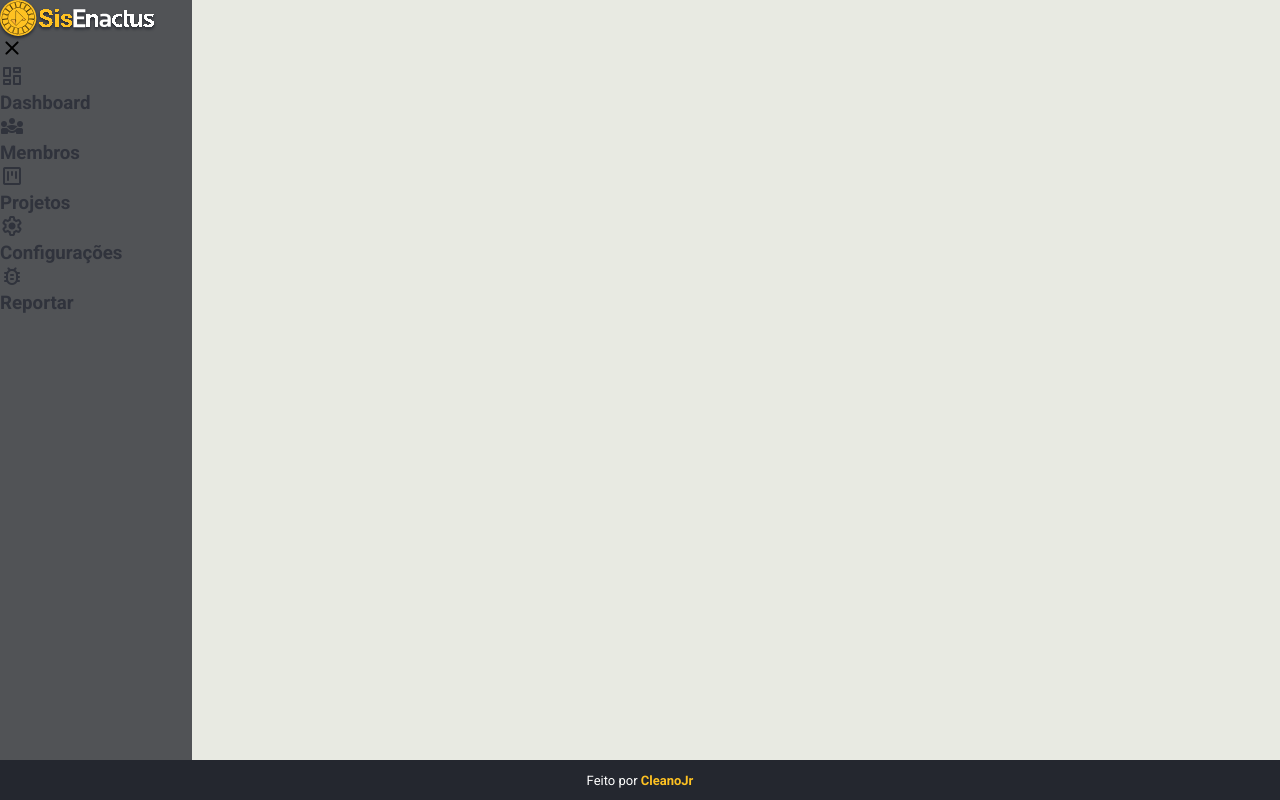
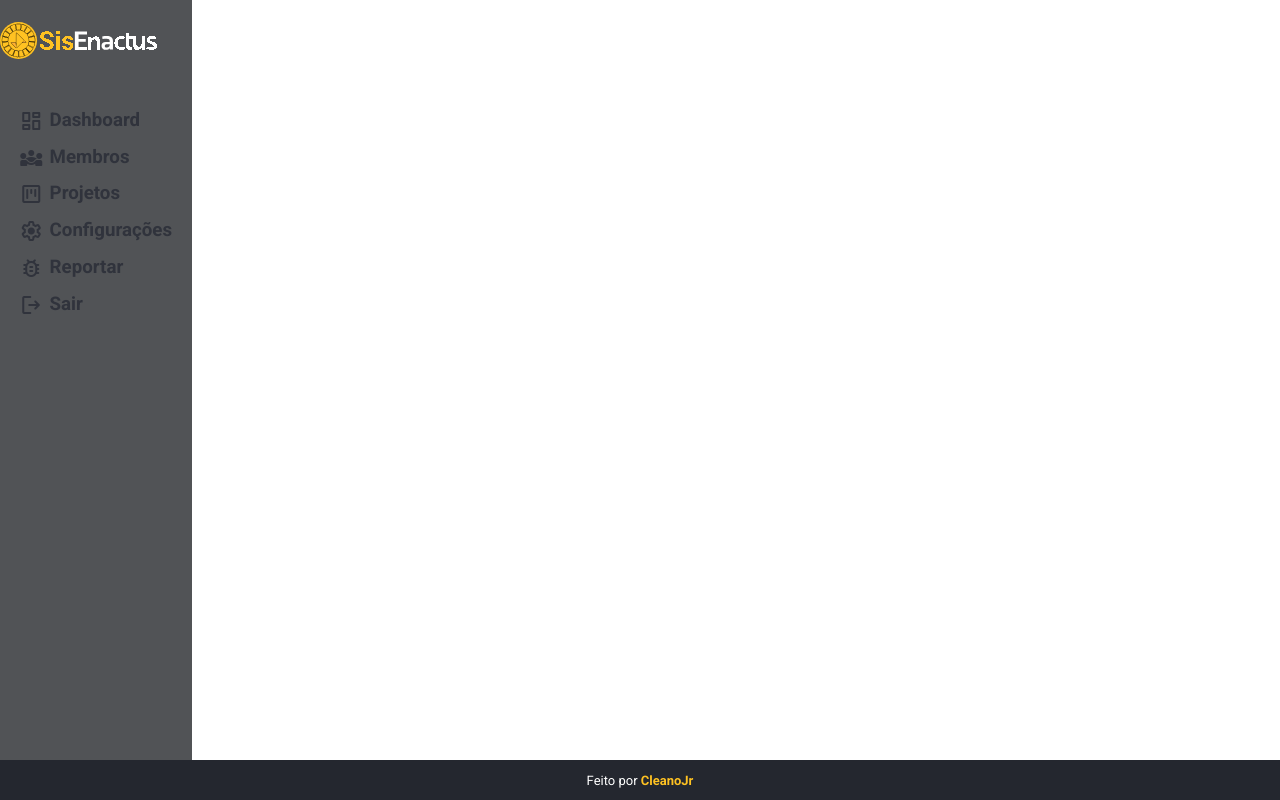
Before and after one commit to CleanoJr/SisEnactus, a plain HTML site: page home-dashboard.html in a window 1280 px wide. Drawn offline with nearby package versions, Linux system fonts and the light colour scheme.

Commit message:
Add botao sair e ajustes no CSS

```diff
--- a/css/home.css
+++ b/css/home.css
@@ -31,11 +31,13 @@
 
 /*------ main (Conteúdo Principal) ------*/
 main {
+   display: grid;
    height: 95vh;
-    background: var(--cor-background-light);
-    display: flex;
-    justify-content: center;
-    align-items: center;
+   width: 96%;
+   margin: 0 auto;
+   gap: 1.8rem;
+   grid-template-columns: 14rem auto 23rem;
+   /* background: var(--cor-background-light); */
 }
 
 a {
@@ -52,24 +54,49 @@ h1 {
    font-size: 1.4rem;
 }
 
-
-
 aside {
+   height: 95vh;
    width: 12em;
-    height: 95vh;
    position: fixed;
    left: 0;
    top: 0;
    background-color: var(--cor-cinza-light);
 }
 
+aside .top {
+   /* background-color: var(--cor-cinza-escuro); */
+   display: flex;
+   align-items: center;
+   justify-content: space-between;
+   margin-top: 1.4rem;
+}
 
-.logo {
-    width: 80%;
-    /* height: auto; */
-    /* margin-bottom: 1.5em; */
-    filter: drop-shadow(0 .15em .1em var(--cor-dark));
+aside .logo img {
+   height: 2.3em;
 }
+
+aside .close {
+   display: none;
+}
+
+/* ========= Sidebar ========= */
+
+aside .sidebar {
+   background: #515356;
+   display: flex;
+   flex-direction: column;
+   height: 82vh;
+   position: relative;
+   top: 2em;
+   padding: .7em .5em;
+}
+
+.sidebar a {
+   display: flex;
+   gap: .4em;
+   margin: .4em 0.7em;
+}
+
 
 
 /*------ footer (Rodapé) ------*/
--- a/home-dashboard.html
+++ b/home-dashboard.html
@@ -21,13 +21,13 @@
       <!-- Menu Lateral -->
       <aside>
          <div class="top">
-
             <div class="logo">
                <img src="./assets/logotipo-sisenactus.svg" alt="Logo SisEnactus">
             </div>
 
             <div class="close" id="close-btn">
                <span class="material-symbols-rounded">close</span>
+            </div>
          </div>
 
          <div class="sidebar">
@@ -56,8 +56,10 @@
                <h3>Reportar</h3>
             </a>
 
-            </div>
-
+            <a href="#">
+               <span class="material-symbols-rounded">logout</span>
+               <h3>Sair</h3>
+            </a>
 
          </div>
       </aside>
```
Lines whose indentation alone changed are shown as unchanged.
